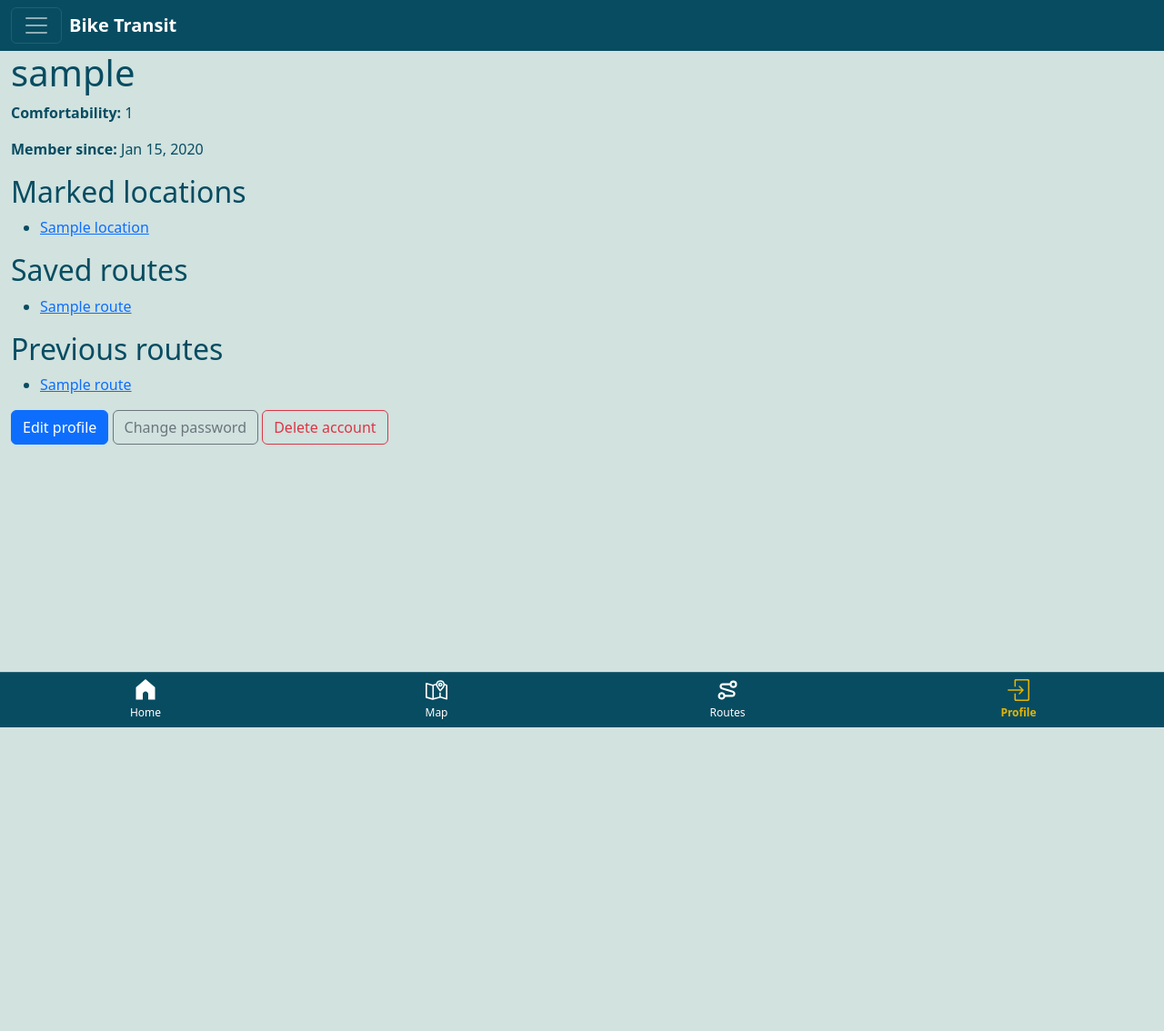
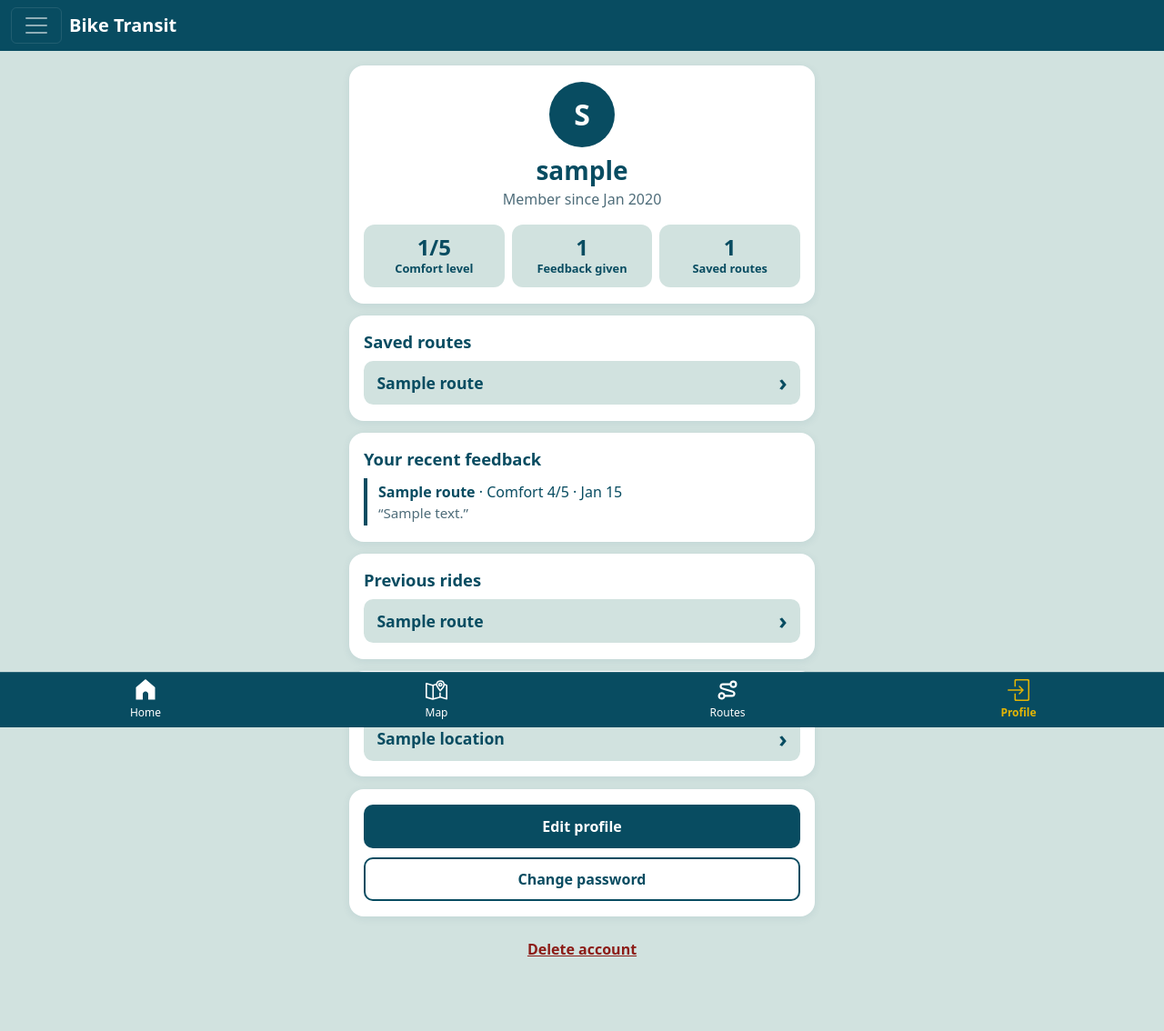
Before and after one commit to CS-347-F26/CS347BestTeamBikeApp, a Django app: page /bike-routes/profile/ in a window 1280 px wide. Shown: the whole page at 91% size. Before the commit the page ends 800 px from the top, so only its background shows below. Run offline with Django 5.2, Linux system fonts and the light colour scheme; a user stored in the database is signed in; tables that the repository leaves empty hold one stand-in row (values such as "Sample post").

Commit message:
Feature: Styled Profile page

```diff
--- /dev/null
+++ b/webapp_files/catalog/static/catalog/css/pages/profile.css
@@ -0,0 +1,213 @@
+/* profile.css: the rider's profile page (profile.html). Mobile first.
+   Route rows use --route-bg / --route-ink from the route-color--<color>
+   classes in main.css. */
+
+.profile {
+  max-width: 32rem;
+  margin: 0 auto;
+  padding: 1rem 0 0.5rem;
+}
+
+/* White rounded cards on the sage page, like the login and feedback cards. */
+.pf-card {
+  margin-bottom: 0.85rem;
+  padding: 1.1rem 1rem;
+  border-radius: 1rem;
+  background-color: #fff;
+  box-shadow: 0 2px 10px rgb(8 76 97 / 0.08);
+}
+
+.pf-title {
+  margin-bottom: 0.65rem;
+  font-size: 1.15rem;
+  font-weight: 700;
+}
+
+/* --- Header ------------------------------------------------------------ */
+.pf-header {
+  text-align: center;
+}
+
+.pf-avatar {
+  display: flex;
+  align-items: center;
+  justify-content: center;
+  width: 4.5rem;
+  height: 4.5rem;
+  margin: 0 auto 0.6rem;
+  border-radius: 50%;
+  background-color: var(--color-primary);
+  color: #fff;
+  font-size: 2rem;
+  font-weight: 700;
+}
+
+.pf-name {
+  margin: 0;
+  font-size: 1.75rem;
+  font-weight: 800;
+  overflow-wrap: anywhere;  /* long usernames wrap instead of overflowing */
+}
+
+.pf-since {
+  margin: 0.15rem 0 1rem;
+  color: var(--color-secondary);  /* slate on white: 5.5:1 */
+}
+
+/* Three equal stat tiles. */
+.pf-stats {
+  display: grid;
+  grid-template-columns: repeat(3, 1fr);
+  gap: 0.5rem;
+  margin: 0;
+}
+
+.pf-stat {
+  display: flex;
+  flex-direction: column-reverse;  /* number on top, label under it */
+  padding: 0.65rem 0.25rem;
+  border-radius: 0.75rem;
+  background-color: var(--color-background);
+}
+
+.pf-stat dd {
+  margin: 0;
+  font-size: 1.5rem;
+  font-weight: 800;
+  line-height: 1.2;
+}
+
+.pf-stat dt {
+  font-size: 0.8rem;
+  font-weight: 600;
+}
+
+/* --- Lists of routes / locations --------------------------------------- */
+.pf-list {
+  display: flex;
+  flex-direction: column;
+  gap: 0.5rem;
+  margin: 0;
+  padding: 0;
+  list-style: none;
+}
+
+/* One tappable row: the route's tint with its name in the darker shade.
+   Locations (no color class) get a plain sage row with dark-teal text. */
+.pf-row {
+  display: flex;
+  align-items: center;
+  justify-content: space-between;
+  min-height: 48px;
+  padding: 0 0.9rem;
+  border-radius: 0.65rem;
+  background-color: var(--route-bg, var(--color-background));
+  color: var(--route-ink, var(--color-primary));
+  font-size: 1.1rem;
+  font-weight: 700;
+  text-decoration: none;
+}
+
+.pf-row:hover,
+.pf-row:active {
+  color: var(--route-ink, var(--color-primary));
+  filter: brightness(0.96);
+}
+
+.pf-row:focus-visible {
+  outline: 3px solid var(--color-primary);
+  outline-offset: 2px;
+}
+
+.pf-chevron {
+  font-size: 1.6rem;
+  line-height: 1;
+}
+
+/* Feedback items: a colored bar on the left in the route's dark shade. */
+.pf-feedback {
+  padding: 0.15rem 0 0.15rem 0.75rem;
+  border-left: 4px solid var(--route-ink, var(--color-primary));
+}
+
+.pf-feedback p {
+  margin: 0;
+}
+
+.pf-feedback-route {
+  color: var(--route-ink, var(--color-primary));
+  font-weight: 700;
+}
+
+.pf-feedback-text {
+  color: var(--color-secondary);
+  font-size: 0.95rem;
+}
+
+.pf-empty {
+  margin: 0;
+  color: var(--color-secondary);
+}
+
+.pf-empty a {
+  color: var(--color-primary);
+  font-weight: 600;
+}
+
+/* --- Account buttons --------------------------------------------------- */
+.pf-actions {
+  display: flex;
+  flex-direction: column;
+  gap: 0.6rem;
+}
+
+.pf-btn {
+  display: flex;
+  align-items: center;
+  justify-content: center;
+  height: 48px;
+  border-radius: 0.625rem;
+  font-weight: 700;
+  text-decoration: none;
+}
+
+.pf-btn--primary {
+  background-color: var(--color-primary);
+  color: #fff;
+}
+
+.pf-btn--primary:hover {
+  background-color: #063a4a;
+  color: #fff;
+}
+
+.pf-btn--outline {
+  border: 2px solid var(--color-primary);
+  color: var(--color-primary);
+}
+
+.pf-btn--outline:hover {
+  background-color: var(--color-background);
+  color: var(--color-primary);
+}
+
+.pf-btn:focus-visible,
+.pf-delete a:focus-visible {
+  outline: 3px solid var(--color-accent);
+  outline-offset: 2px;
+}
+
+/* Delete sits on its own, away from the other buttons. */
+.pf-delete {
+  margin: 0.5rem 0 0;
+  text-align: center;
+}
+
+.pf-delete a {
+  display: inline-flex;
+  align-items: center;
+  min-height: 44px;
+  padding: 0 1rem;
+  color: #8c1d18;  /* dark red on sage: 6.8:1 */
+  font-weight: 600;
+}
--- a/webapp_files/catalog/templates/base_generic.html
+++ b/webapp_files/catalog/templates/base_generic.html
@@ -61,7 +61,7 @@
                         </li>
                         {% if user.is_authenticated %}
                         <li class="nav-item">
-                            {% if name == 'profile' or name == 'profile-edit' or name == 'profile-delete' %}<a class="nav-link active" aria-current="page"{% else %}<a class="nav-link"{% endif %} href="{% url 'profile' %}">Profile</a>
+                            {% if name == 'profile' or name == 'profile-edit' or name == 'profile-delete' or name == 'password_change' or name == 'password_change_done' %}<a class="nav-link active" aria-current="page"{% else %}<a class="nav-link"{% endif %} href="{% url 'profile' %}">Profile</a>
                         </li>
                         <li class="nav-item">
                             <form method="post" action="{% url 'logout' %}">
@@ -109,7 +109,7 @@
             </li>
             <li>
                 {% if user.is_authenticated %}
-                {% if name == 'profile' or name == 'profile-edit' or name == 'profile-delete' %}<a class="tab-bar-link active" aria-current="page"{% else %}<a class="tab-bar-link"{% endif %} href="{% url 'profile' %}">
+                {% if name == 'profile' or name == 'profile-edit' or name == 'profile-delete' or name == 'password_change' or name == 'password_change_done' %}<a class="tab-bar-link active" aria-current="page"{% else %}<a class="tab-bar-link"{% endif %} href="{% url 'profile' %}">
                     {% include "icons/login.svg" %}<span>Profile</span></a>
                 {% else %}
                 {% url 'login' as login_url %}
--- a/webapp_files/catalog/templates/profile.html
+++ b/webapp_files/catalog/templates/profile.html
@@ -1,45 +1,126 @@
 {% extends "base_generic.html" %}
+{% load static %}
 
-{% block title %}Your Profile{% endblock %}
+{% block title %}Your profile{% endblock %}
+
+{% block page_css %}
+  <link rel="stylesheet" href="{% static 'catalog/css/pages/profile.css' %}">
+{% endblock %}
 
 {% block content %}
-  <h1>{{ user.username }}</h1>
+  <div class="profile">
 
-  <p><strong>Comfortability:</strong> {{ user.comfortability }}</p>
-  <p><strong>Member since:</strong> {{ user.date_joined|date:"M j, Y" }}</p>
+    {# --- Who you are, plus three quick numbers ------------------------ #}
+    <section class="pf-card pf-header" aria-labelledby="pf-name">
+      <div class="pf-avatar" aria-hidden="true">{{ user.username|first|upper }}</div>
+      <h1 id="pf-name" class="pf-name">{{ user.username }}</h1>
+      <p class="pf-since">Member since {{ user.date_joined|date:"M Y" }}</p>
 
-  <h2>Marked locations</h2>
-  <ul>
-    {% for location in user.marked_locations.all %}
-      <li><a href="{% url 'location-detail' location.pk %}">{{ location.name }}</a></li>
-    {% empty %}
-      <li>No marked locations yet.</li>
+      <dl class="pf-stats">
+        <div class="pf-stat">
+          <dt>Comfort level</dt>
+          <dd>{% if user.comfortability %}{{ user.comfortability }}/5{% else %}Not set{% endif %}</dd>
+        </div>
+        <div class="pf-stat">
+          <dt>Feedback given</dt>
+          <dd>{{ feedback_count }}</dd>
+        </div>
+        <div class="pf-stat">
+          <dt>Saved routes</dt>
+          <dd>{{ user.saved_routes.count }}</dd>
+        </div>
+      </dl>
+    </section>
+
+    {# --- Saved routes, in their own colors --------------------------- #}
+    <section class="pf-card" aria-labelledby="pf-saved">
+      <h2 id="pf-saved" class="pf-title">Saved routes</h2>
+      {% with routes=user.saved_routes.all %}
+        {% if routes %}
+          <ul class="pf-list">
+            {% for route in routes %}
+              <li>
+                <a class="pf-row route-color--{{ route.color|lower }}" href="{{ route.get_absolute_url }}">
+                  {{ route.name }}<span class="pf-chevron" aria-hidden="true">&rsaquo;</span>
+                </a>
+              </li>
             {% endfor %}
           </ul>
+        {% else %}
+          <p class="pf-empty">No saved routes yet. <a href="{% url 'route-list' %}">Browse routes</a></p>
+        {% endif %}
+      {% endwith %}
+    </section>
 
-  <h2>Saved routes</h2>
-  <ul>
-    {% for route in user.saved_routes.all %}
-      <li><a href="{{ route.get_absolute_url }}">{{ route.name }}</a></li>
-    {% empty %}
-      <li>No saved routes yet.</li>
+    {# --- Latest feedback this rider left ----------------------------- #}
+    <section class="pf-card" aria-labelledby="pf-feedback">
+      <h2 id="pf-feedback" class="pf-title">Your recent feedback</h2>
+      {% if recent_feedback %}
+        <ul class="pf-list">
+          {% for item in recent_feedback %}
+            <li class="pf-feedback route-color--{{ item.route.color|lower }}">
+              <p class="pf-feedback-head">
+                <span class="pf-feedback-route">{{ item.route.name }}</span>
+                &middot; Comfort {{ item.comfort_rating }}/5
+                &middot; <time datetime="{{ item.created_at|date:'c' }}">{{ item.created_at|date:"M j" }}</time>
+              </p>
+              {% if item.text %}
+                <p class="pf-feedback-text">&ldquo;{{ item.text|truncatechars:80 }}&rdquo;</p>
+              {% endif %}
+            </li>
           {% endfor %}
         </ul>
+      {% else %}
+        <p class="pf-empty">You haven't given feedback yet. <a href="{% url 'feedback-route-selection' %}">Give feedback</a></p>
+      {% endif %}
+    </section>
 
-  <h2>Previous routes</h2>
-  <ul>
-    {% for route in user.prev_routes.all %}
-      <li><a href="{{ route.get_absolute_url }}">{{ route.name }}</a></li>
-    {% empty %}
-      <li>No previous routes yet.</li>
+    {# --- Previous rides ---------------------------------------------- #}
+    <section class="pf-card" aria-labelledby="pf-previous">
+      <h2 id="pf-previous" class="pf-title">Previous rides</h2>
+      {% with routes=user.prev_routes.all %}
+        {% if routes %}
+          <ul class="pf-list">
+            {% for route in routes %}
+              <li>
+                <a class="pf-row route-color--{{ route.color|lower }}" href="{{ route.get_absolute_url }}">
+                  {{ route.name }}<span class="pf-chevron" aria-hidden="true">&rsaquo;</span>
+                </a>
+              </li>
             {% endfor %}
           </ul>
+        {% else %}
+          <p class="pf-empty">No rides yet.</p>
+        {% endif %}
+      {% endwith %}
+    </section>
 
-    <a href="{% url 'profile-edit' %}" class="btn btn-primary">Edit profile</a>
-  <a href="{% url 'password_change' %}" class="btn btn-outline-secondary">
-    Change password
+    {# --- Marked locations -------------------------------------------- #}
+    <section class="pf-card" aria-labelledby="pf-marked">
+      <h2 id="pf-marked" class="pf-title">Marked locations</h2>
+      {% with locations=user.marked_locations.all %}
+        {% if locations %}
+          <ul class="pf-list">
+            {% for location in locations %}
+              <li>
+                <a class="pf-row" href="{% url 'location-detail' location.pk %}">
+                  {{ location.name }}<span class="pf-chevron" aria-hidden="true">&rsaquo;</span>
                 </a>
-  <a href="{% url 'profile-delete' %}" class="btn btn-outline-danger">
-  Delete account
-  </a>
+              </li>
+            {% endfor %}
+          </ul>
+        {% else %}
+          <p class="pf-empty">No marked locations yet.</p>
+        {% endif %}
+      {% endwith %}
+    </section>
+
+    {# --- Account actions; delete sits apart on purpose --------------- #}
+    <section class="pf-card pf-actions" aria-label="Account">
+      <a class="pf-btn pf-btn--primary" href="{% url 'profile-edit' %}">Edit profile</a>
+      <a class="pf-btn pf-btn--outline" href="{% url 'password_change' %}">Change password</a>
+    </section>
+
+    <p class="pf-delete"><a href="{% url 'profile-delete' %}">Delete account</a></p>
+  </div>
 {% endblock %}
--- a/webapp_files/catalog/views.py
+++ b/webapp_files/catalog/views.py
@@ -182,7 +182,15 @@ def trip_new(request):
 @login_required
 def profile(request):
     """The logged-in rider's profile. Anonymous visitors are sent to login."""
-    return render(request, "profile.html")
+    feedback = request.user.route_feedback.select_related("route")
+    return render(
+        request,
+        "profile.html",
+        {
+            "recent_feedback": feedback[:3],  # newest first (RouteFeedback.Meta.ordering)
+            "feedback_count": feedback.count(),
+        },
+    )
 
 
 @login_required
```
Also changed, not shown: webapp_files/catalog/static/catalog/css/pages/auth.css (+62 -6 lines), webapp_files/catalog/templates/profile_confirm_delete.html (+19 -12 lines), webapp_files/catalog/templates/profile_edit.html (+18 -16 lines), webapp_files/catalog/tests.py (+89 -0 lines), webapp_files/templates/registration/password_change_done.html (added, +18 -0 lines), webapp_files/templates/registration/password_change_form.html (added, +50 -0 lines). Lines whose indentation alone changed are shown as unchanged.
